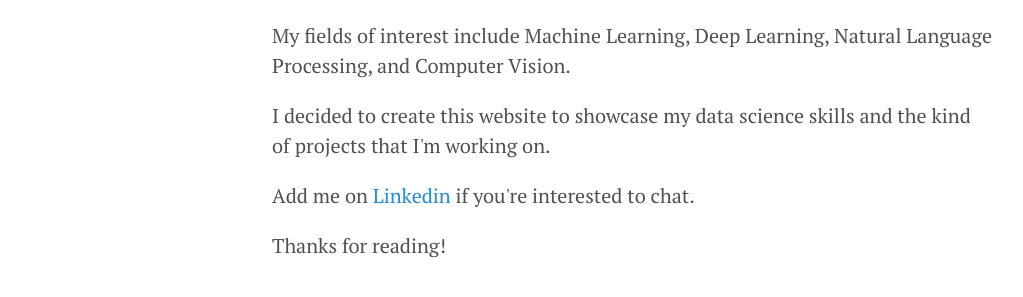
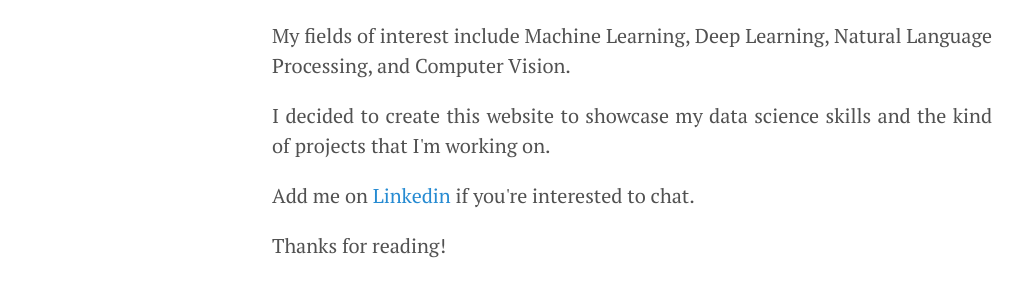
Before and after one commit to florentfettu/florentfettu.github.io, a Jekyll site: the page built from index.html, in a window 1280 px wide. Shown: the part 411-708 px from the top of the page, without its empty margins (8-1031 px from the left). Built offline with Jekyll 4.4.1, drawn with Linux system fonts in a browser that asks for light colours; nearby versions of some CDN libraries; the list of posts is cut into pages by our own code.

Commit message:
Update index.html

```diff
--- a/index.html
+++ b/index.html
@@ -3,7 +3,7 @@
 title: Home
 ---
 
-<p> Hello! My name is Florent and I am a Data Scientist. </p>
+<p align="justify"> Hello! My name is Florent and I am a Data Scientist. </p>
 
 <p align="justify"> I previously obtained a bachelor’s degree in Economics at University of Montreal and I am currently attending a master’s degree in Business Intelligence at HEC Montreal.
   As I constantly want to expand my knowledge, I am also a self-taught practitioner building relevant projects on the side. </p>
@@ -13,8 +13,8 @@
 
 <p align="justify"> My fields of interest include Machine Learning, Deep Learning, Natural Language Processing, and Computer Vision. </p>
 
-<p> I decided to create this website to showcase my data science skills and the kind of projects that I'm working on. </p>
+<p align="justify"> I decided to create this website to showcase my data science skills and the kind of projects that I'm working on. </p>
 
-<p> Add me on <a href="https://www.linkedin.com/in/florentfettu/">Linkedin</a> if you're interested to chat. </p>
+<p align="justify"> Add me on <a href="https://www.linkedin.com/in/florentfettu/">Linkedin</a> if you're interested to chat. </p>
 
-<p> Thanks for reading! </p>
+<p align="justify"> Thanks for reading! </p>
```
